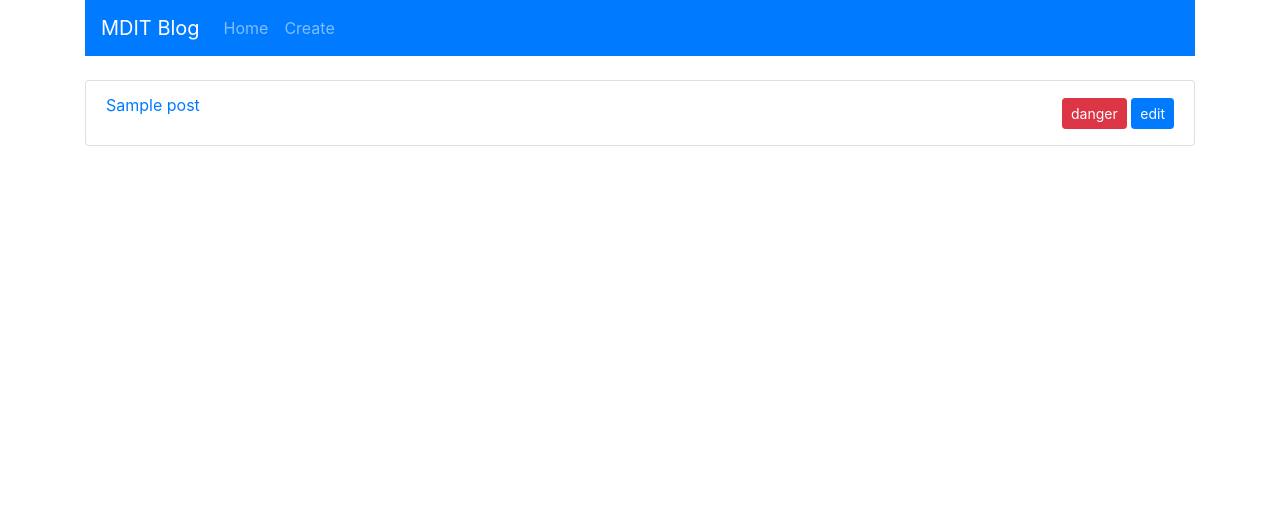
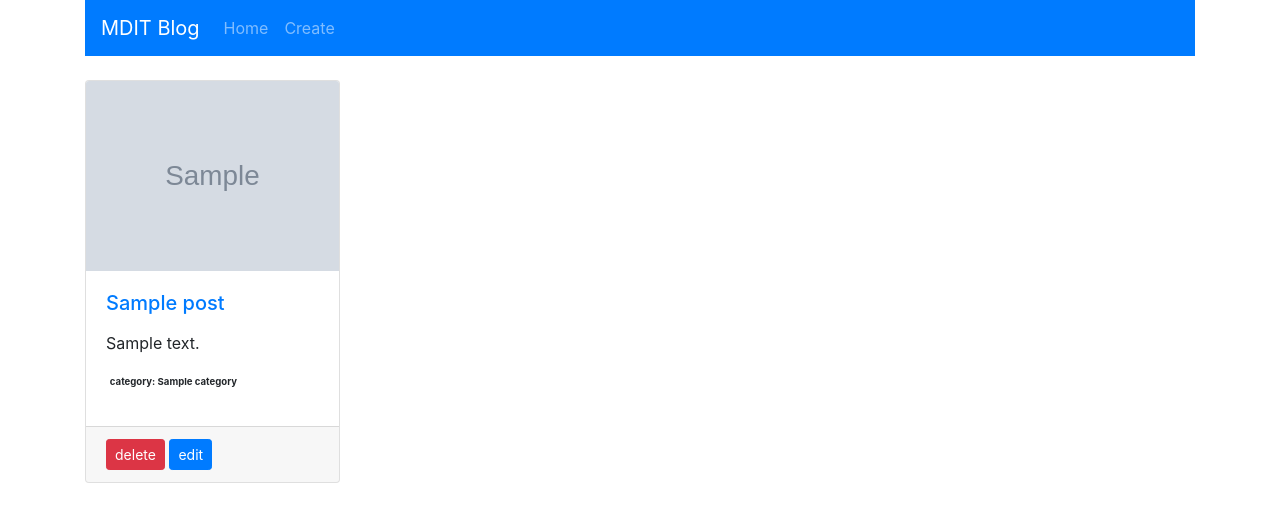
Before and after one commit to MicroDreamIT/udemydjblog, a Django app: page /post/ in a window 1280 px wide. Shown: the top 522 px of the page. Run offline with Django 3.2, Linux system fonts and the light colour scheme; tables that the repository leaves empty hold one stand-in row (values such as "Sample post"); grey boxes marked "Sample" are stand-in pictures; some libraries are stand-ins or nearby versions.

Commit message:
drafting

```diff
--- a/posts/admin.py
+++ b/posts/admin.py
@@ -1,5 +1,5 @@
 from django.contrib import admin
-from posts.models import Post
+from posts.models import Post, Category
 
 
 # Register your models here.
@@ -10,3 +10,6 @@ class PostAdmin(admin.ModelAdmin):
     list_editable = ['title']
     search_fields = ['title', 'description']
     list_display_links = ['id']
+
+
+admin.site.register(Category)
--- a/posts/forms.py
+++ b/posts/forms.py
@@ -6,4 +6,4 @@ from posts.models import Post
 class PostForm(ModelForm):
     class Meta:
         model = Post
-        fields = ['title', 'description', 'image']
+        fields = ['title', 'description', 'category', 'image']
--- a/posts/models.py
+++ b/posts/models.py
@@ -1,13 +1,22 @@
 from django.db import models
 from django.db.models.signals import pre_save
 from django.conf import settings
-# Create your models here.
 from django.utils.text import slugify
+
+
+class Category(models.Model):
+    name = models.CharField(max_length=191, unique=True)
+    created_at = models.DateTimeField(auto_now_add=True)
+    updated_at = models.DateTimeField(auto_now=True)
+
+    def __str__(self):
+        return self.name
 
 
 class Post(models.Model):
     title = models.CharField(max_length=191)
     user = models.ForeignKey(settings.AUTH_USER_MODEL, default=1, on_delete=models.CASCADE)
+    category = models.ForeignKey(Category, default=0, on_delete=models.CASCADE)
     image = models.FileField(null=True, blank=True)
     slug = models.SlugField(unique=True)
     description = models.TextField()
--- a/posts/templates/index.html
+++ b/posts/templates/index.html
@@ -1,19 +1,37 @@
-
 {% extends 'app.html' %}
 {% block content %}
     {% if posts %}
-        <ul class="list-group">
+        <div class="row">
             {% for post in posts %}
-                <li class="list-group-item d-flex justify-content-between align-items-center">
-                    <a href="{% url 'posts:show' post.slug %}">
-                        {{ post.title | safe | truncatewords:'10'| linebreaks  }}
-                    </a>
-                    <div>
-                        <a class="btn btn-sm btn-danger" href="{% url 'posts:delete' post.id %}">danger</a>
-                        <a class="btn btn-sm btn-primary" href="{% url 'posts:edit' post.id %}">edit</a>
+                <div class="col-md-3">
+                    <div class="card">
+                        {% if post.image %}
+                            <img class="card-img-top" src="{{ post.image.url }}" alt="Card image cap">
+                        {% endif %}
+                        <div class="card-body">
+                            <h5 class="card-title">
+                                <a href="{% url 'posts:show' post.slug %}">
+                                    {{ post.title | safe | truncatechars:'20'| linebreaks }}
+                                </a>
+                            </h5>
+                            <div class="card-text">
+                                <p>{{ post.description |truncatewords:'3'| linebreaks }}</p>
+                                {% if post.category %}
+                                    <p class="small">
+                                    <span class="badge">
+                                        category: {{ post.category.name }}
+                                    </span>
+                                    </p>
+                                {% endif %}
+                            </div>
+                        </div>
+                        <div class="card-footer">
+                            <a class="btn btn-sm btn-danger" href="{% url 'posts:delete' post.slug %}">delete</a>
+                            <a class="btn btn-sm btn-primary" href="{% url 'posts:edit' post.slug %}">edit</a>
+                        </div>
                     </div>
-                </li>
+                </div>
             {% endfor %}
-        </ul>
+        </div>
     {% endif %}
 {% endblock %}
--- a/posts/urls.py
+++ b/posts/urls.py
@@ -5,7 +5,7 @@ app_name = 'posts'
 urlpatterns = [
     path('', index, name='index'),
     path('create/', create, name='create'),
+    path('<str:slug>/edit/', edit, name='edit'),
     path('<str:slug>/', show, name='show'),
-    path('<str:slug>/edit/', edit, name='edit'),
     path('<str:slug>/delete/', delete, name='delete'),
 ]
--- a/posts/views.py
+++ b/posts/views.py
@@ -13,15 +13,12 @@ def index(request):
 
 def create(request):
     if request.method == 'POST':
-        if request.user.is_authenticated:
             form = PostForm(request.POST, request.FILES or None)
             if form.is_valid():
                 __post_save(form, request, 'blog has been created')  # sub method
             else:
                 messages.error(request, 'please try again')
                 return render(request, 'create.html', {'form': form})
-        else:
-            raise Http404
 
     return render(request, 'create.html', {'form': PostForm})
 
@@ -52,7 +49,10 @@ def delete(request, slug):
 
 # private methods
 def __post_save(form, request, message):
-    form.user = request.user
-    instance = form.save(commit=False)
-    instance.save()
-    messages.success(request, message)
+    if request.user.is_authenticated:
+        form.user = request.user
+        instance = form.save(commit=False)
+        instance.save()
+        messages.success(request, message)
+    else:
+        raise Http404
```
